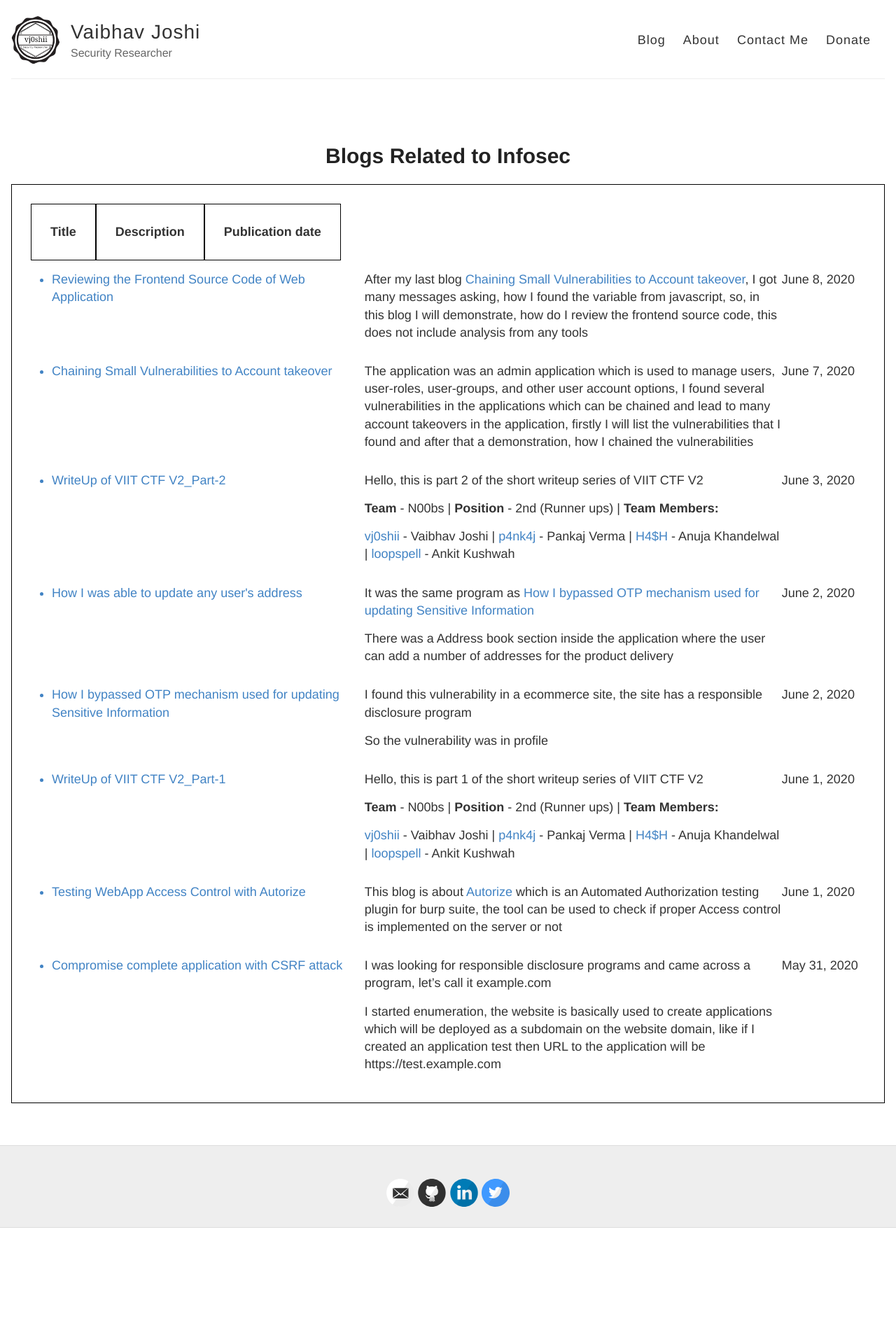
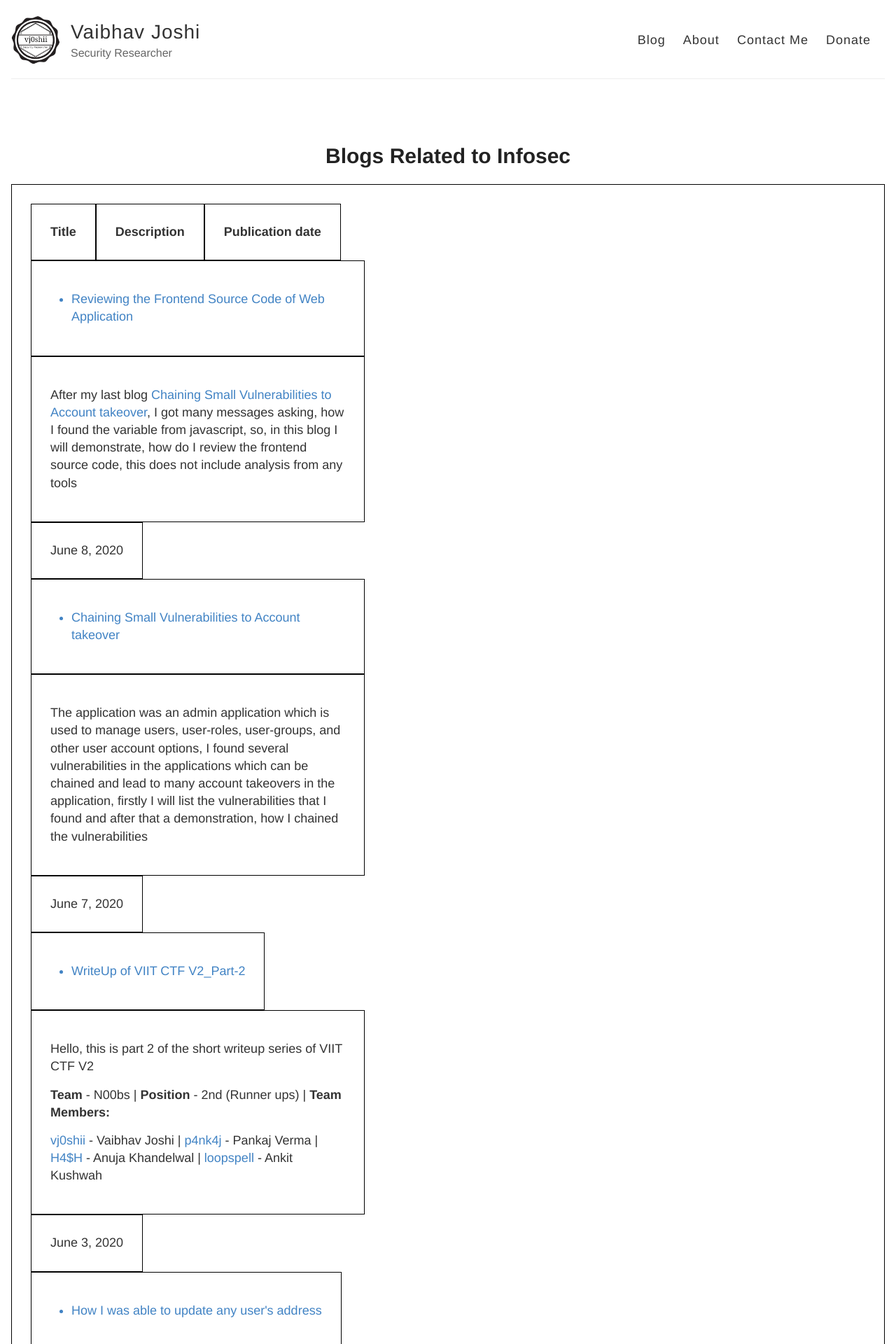
Before and after one commit to vj0shii/vj0shii.github.io, a Jekyll site: the page built from index.html, in a window 1280 px wide. Shown: the top 1920 px of the page at 70% size. Built offline with Jekyll 4.4.1, drawn with Linux system fonts in a browser that asks for light colours; before the commit the page ends 1754 px from its top, so only the background shows below that.

Commit message:
Update index.html

```diff
--- a/index.html
+++ b/index.html
@@ -2,7 +2,7 @@
 layout: default
 ---
 <style>
-table, tb, th {
+table, td, th {
     border: 1px solid #000000;
     padding: 1.5em;
     display: inline-block;
```
